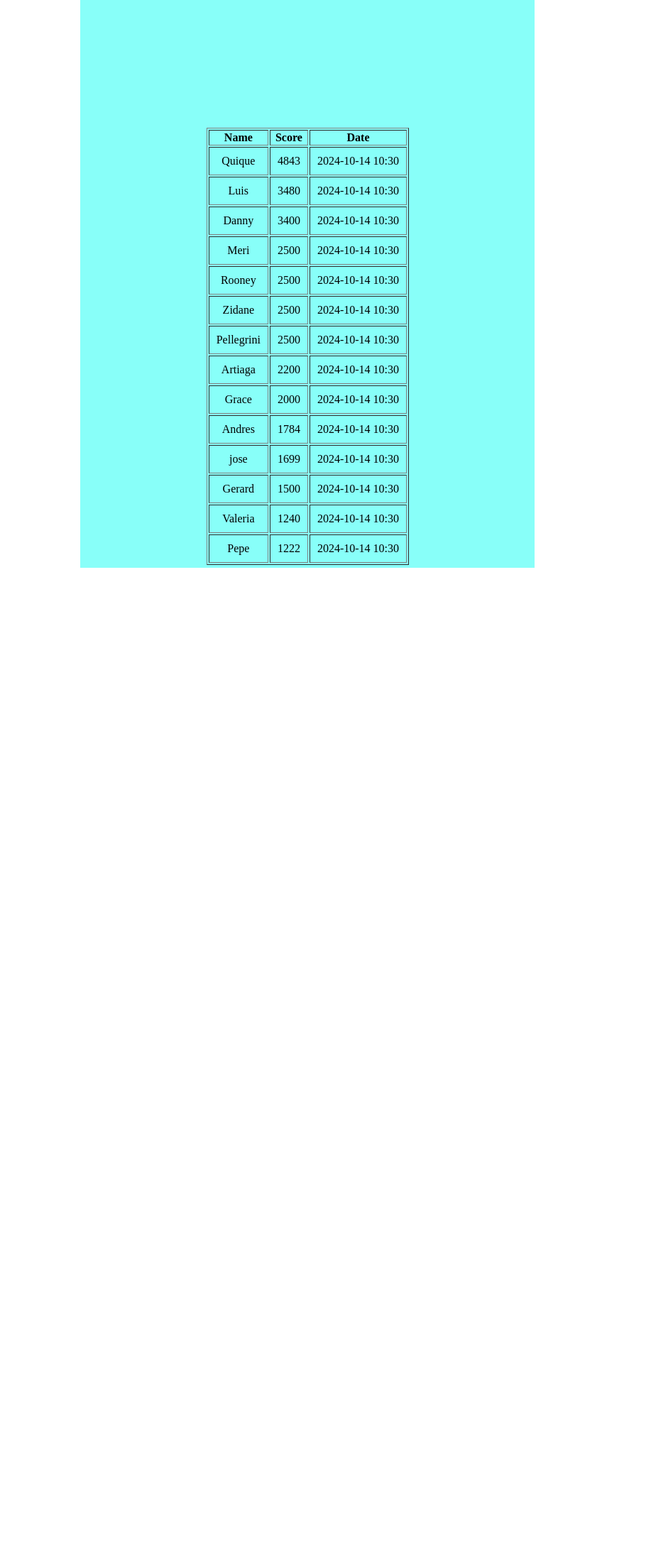
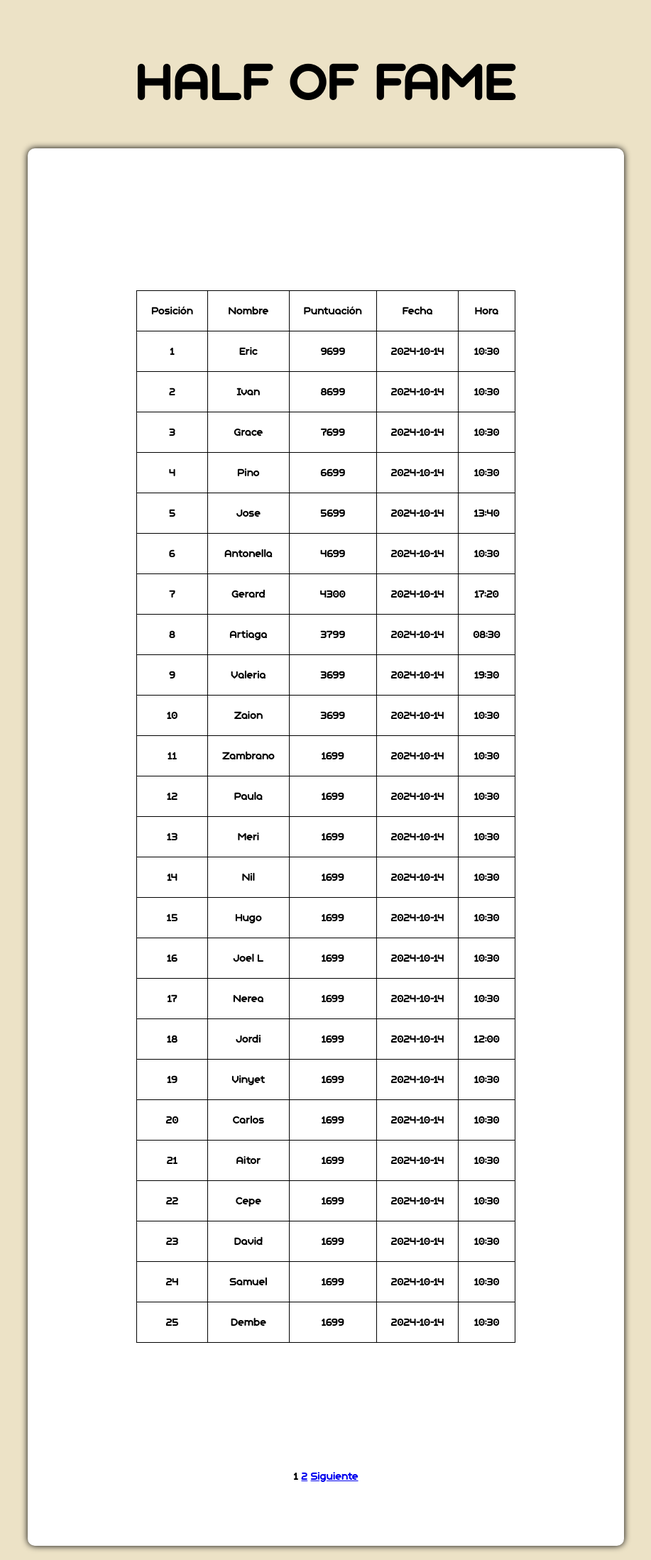
Before and after one commit to Erikpr04/AWS2_Project_BattleShip, a PHP site: page /ranking.php in a window 1280 px wide. Shown: the whole page at 71% size, without its empty margins (181-1098 px from the left). Before the commit the page ends 800 px from the top, so only its background shows below. Run offline with PHP 8.4, Linux system fonts and the light colour scheme.

Commit message:
ranking hecho

```diff
--- a/ranking.php
+++ b/ranking.php
@@ -8,58 +8,92 @@
     <title>RANKING</title>
 </head>
 
-<body>
+<body class="bodyRanking">
     <div class="backgroundRanking">
-
+        <div class="titleRanking">
+            <h1>HALF OF FAME</h1>
+        </div>
         <div class="containerRanking">
-            <?php
-            // Función para cargar el ranking desde el archivo
-            function loadRanking($file)
-            {
+        <?php
+            // Función para cargar el ranking desde el archiv ranking.txt
+            function loadRanking($file) {
                 $ranking = [];
                 if (file_exists($file)) {
                     $lines = file($file, FILE_IGNORE_NEW_LINES);
                     foreach ($lines as $line) {
-                        list($name, $score, $date) = explode(';', $line);
+                        list($name, $score, $date, $time) = explode(';', $line);
                         $ranking[] = [
                             'name' => $name,
                             'score' => (int)$score,
-                            'date' => $date
+                            'date' => $date,
+                            'time' => $time
                         ];
                     }
                 }
                 return $ranking;
             }
 
-            // Función para ordenar el ranking por puntuación
-            function sortRanking($a, $b)
-            {
+            // Función para poder ordenar el ranking por puntuación
+            function sortRanking($a, $b) {
                 return $b['score'] - $a['score'];
             }
 
-            // Parámetros para la paginación
+            // Función para poder agregar un nuevo usuario al ranking
+            function addNewUser($file, $name, $score) {
+                $date = date('Y-m-d');
+                $time = date('H:i');
+                $entry = "{$name};{$score};{$date};{$time};\n";
+                file_put_contents($file, $entry, FILE_APPEND);
+            }
+
+            // Esto de aqui es para la paginación
             $perPage = 25;
             $currentPage = isset($_GET['page']) ? (int)$_GET['page'] : 1;
             $rankingFile = 'ranking.txt';
+
+            // Si se envía un nuevo usuario a través de un formulario lo agregamos
+            if (isset($_POST['name']) && isset($_POST['score'])) {
+                $name = $_POST['name'];
+                $score = (int)$_POST['score'];
+                addNewUser($rankingFile, $name, $score);
+            }
 
             // Cargar y ordenar el ranking
             $ranking = loadRanking($rankingFile);
             usort($ranking, 'sortRanking');
 
-            // Calcular el paginador
+            // Calcular la paginación
             $totalResults = count($ranking);
             $totalPages = ceil($totalResults / $perPage);
             $start = ($currentPage - 1) * $perPage;
             $rankingPage = array_slice($ranking, $start, $perPage);
 
-            // Mostrar la clasificación
-            echo "<table border='1px solid black'>";
-            echo "<tr><th>Name</th><th>Score</th><th>Date</th></tr>";
-            foreach ($rankingPage as $record) {
-                echo "<tr><td>{$record['name']}</td><td>{$record['score']}</td><td>{$record['date']}</td></tr>";
+            // Mostrar el ranking
+            echo "<table>";
+            echo "<tr><th>Posición</th><th>Nombre</th><th>Puntuación</th><th>Fecha</th><th>Hora</th></tr>";
+            foreach ($rankingPage as $index => $record) {
+                $position = $start + $index + 1;
+                echo "<tr><td>{$position}</td><td>{$record['name']}</td><td>{$record['score']}</td><td>{$record['date']}</td><td>{$record['time']}</td></tr>";
             }
             echo "</table>";
-            ?>
+
+            // Mostrar el paginador
+            echo "<div  class='paginationRanking'>";
+            if ($currentPage > 1) {
+                echo "<a href='?page=".($currentPage - 1)."'>Anterior</a> ";
+            }
+            for ($i = 1; $i <= $totalPages; $i++) {
+                if ($i == $currentPage) {
+                    echo "<strong>$i</strong> ";
+                } else {
+                    echo "<a href='?page=$i'>$i</a> ";
+                }
+            }
+            if ($currentPage < $totalPages) {
+                echo "<a href='?page=".($currentPage + 1)."'>Siguiente</a>";
+            }
+            echo "</div>";
+        ?>
         </div>
     </div>
 </body>
--- a/ranking.txt
+++ b/ranking.txt
@@ -1,14 +1,26 @@
-jose;1699;2024-10-14 10:30
-Quique;4843;2024-10-14 10:30
-Andres;1784;2024-10-14 10:30
-Pepe;1222;2024-10-14 10:30
-Luis;3480;2024-10-14 10:30
-Gerard;1500;2024-10-14 10:30
-Valeria;1240;2024-10-14 10:30
-Grace;2000;2024-10-14 10:30
-Artiaga;2200;2024-10-14 10:30
-Danny;3400;2024-10-14 10:30
-Meri;2500;2024-10-14 10:30
-Rooney;2500;2024-10-14 10:30
-Zidane;2500;2024-10-14 10:30
-Pellegrini;2500;2024-10-14 10:30
+Jose;5699;2024-10-14;13:40;
+Gerard;4300;2024-10-14;17:20;
+Valeria;3699;2024-10-14;19:30;
+Grace;7699;2024-10-14;10:30;
+Artiaga;3799;2024-10-14;08:30;
+Ivan;8699;2024-10-14;10:30;
+Zaion;3699;2024-10-14;10:30;
+Zambrano;1699;2024-10-14;10:30;
+Pino;6699;2024-10-14;10:30;
+Eric;9699;2024-10-14;10:30;
+Antonella;4699;2024-10-14;10:30;
+Paula;1699;2024-10-14;10:30;
+Meri;1699;2024-10-14;10:30;
+Nil;1699;2024-10-14;10:30;
+Hugo;1699;2024-10-14;10:30;
+Joel L;1699;2024-10-14;10:30;
+Nerea;1699;2024-10-14;10:30;
+Jordi;1699;2024-10-14;12:00;
+Vinyet;1699;2024-10-14;10:30;
+Carlos;1699;2024-10-14;10:30;
+Aitor;1699;2024-10-14;10:30;
+Cepe;1699;2024-10-14;10:30;
+David;1699;2024-10-14;10:30;
+Samuel;1699;2024-10-14;10:30;
+Dembe;1699;2024-10-14;10:30;
+Miki;1699;2024-10-14;10:30;
--- a/style.css
+++ b/style.css
@@ -7,8 +7,7 @@
 }
 
 
-.backgroundIndex,
-.optionsIndex > button{
+.bodyIndex, .optionsIndex > button{
     font-family:'Geometry Soft Pro Bold N', sans-serif;
 }
 
@@ -142,23 +141,51 @@
 
 /*Estilos de ranking.php*/
 
-.containerRanking {
-    width: 50%;
-    height: 100%;
-    background-color: rgb(136, 255, 249);
-    margin: 0 auto;
-    position: absolute;
-    top: 0;
-    left: 23%;
+.bodyRanking{
+    font-family:'Geometry Soft Pro Bold N', sans-serif;
+    padding: 20px;
+    margin: 0;;
+    background-color: #ece2c6;
 }
 
-.containerRanking table{
+.titleRanking {
+    text-align: center;
+    color: black;
+    font-size: 40px;
+}
+
+.containerRanking {
+    width: 800px;
+    margin: auto;
+    background-color: white;
+    padding: 20px;
+    border-radius: 10px;
+    box-shadow: 0 0 10px black;
+}
+
+.containerRanking table {
+    border: 1px solid black;
+    border-collapse: collapse;
+    border-radius: 10px;
     margin-top: 100px;
     text-align: center;
     margin: 180px auto ;
+    color: black;
 }
 
 .containerRanking table td {
-    padding: 10px;
+    border: 1px solid black;
+    padding: 20px;
+}
 
+.containerRanking table th {
+    border: 1px solid black;
+    border-collapse: collapse;
+    padding: 20px;
 }
+
+.paginationRanking {
+    margin-top: 20px;
+    text-align: center;
+    margin: 0 0 70px 0px;
+}
```
